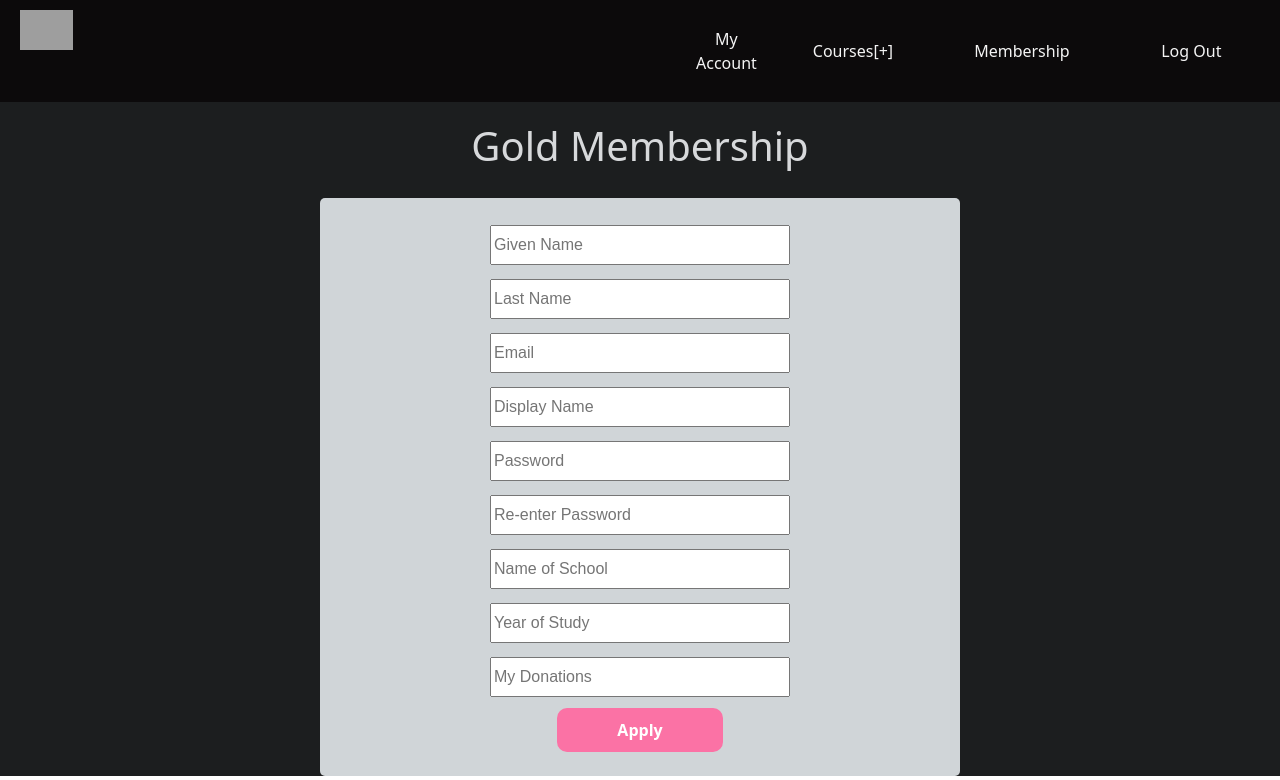
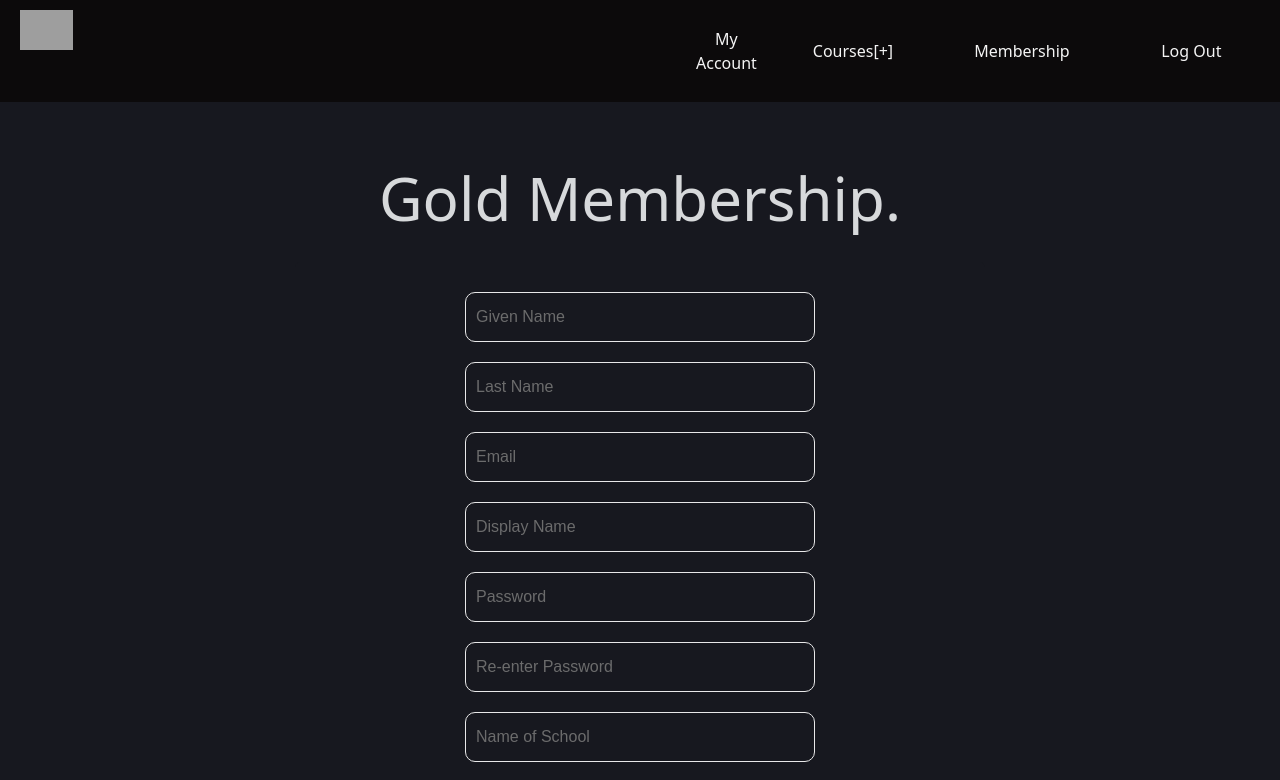
Before and after one commit to agneus/achievas, a React (Create React App) app: page /gold in a window 1280 px wide. Shown: the top 780 px of the page. Built offline with nearby package versions, Linux system fonts and the light colour scheme; no server answers; grey boxes are pictures that could not be loaded.

Commit message:
css done

```diff
--- a/src/components/Membership.js
+++ b/src/components/Membership.js
@@ -18,7 +18,7 @@ function Membership() {
         access = "Limited access for 14 days"
         type="./trial"
         ></Member>
-        <Member title="Social Security Membership"
+        <Member title="Security Membership"
         subtitle = "Free"
         access = "Limited access for 14 days"
         type="./social"
--- a/src/components/gold.js
+++ b/src/components/gold.js
@@ -18,7 +18,7 @@ function GoldForm () {
         <div>
             <Header/>
         <div className="trial">
-            <h1>Gold Membership</h1>
+            <h1>Gold Membership.</h1>
             <div className="form">
             <form>
                 <input type="text" value={firstname} placeholder="Given Name"/>
@@ -30,7 +30,7 @@ function GoldForm () {
                 <input type="text" value={school} placeholder="Name of School"/>
                 <input type="number" value={studyyear} placeholder="Year of Study"/>
                 <input type="number" value={donations} placeholder="My Donations"/>
-                <a href="#" className="button">Apply</a>
+                <a href="#" className="button gold">Apply</a>
             </form>
             </div>
 
--- a/src/components/social.js
+++ b/src/components/social.js
@@ -18,7 +18,7 @@ function SocialForm () {
         <div>
             <Header/>
         <div className="trial">
-            <h1>Social Security Membership</h1>
+            <h1>Social Security Membership.</h1>
             <div className="form">
             <form>
                 <input type="text" value={firstname} placeholder="Given Name"/>
--- a/src/components/trial.css
+++ b/src/components/trial.css
@@ -3,16 +3,20 @@
     flex-direction: column;
     justify-content: center;
     align-items: center;
+    margin-bottom: 50px;
+    background-color: #17181f !important;
 }
 
 .trial h1 {
     margin-top: 20px;
+    font-size: 60px;
 }
 
 .form {
-    background-color: rgb(208, 213, 216);
+    background-color: #17181f !important;
     border-radius: 5px;
     margin-top: 20px;
+    border: none;
 }
 
 .form > form {
@@ -25,9 +29,18 @@
 
 .form > form > input {
     margin: 7px 0px;
-    width: 300px;
-    height: 40px;
+    width: 350px;
+    height: 50px;
+    background-color: #17181f;
+    border: 0.1px white solid;
+    border-radius: 10px;
     font-family: Arial, Helvetica, sans-serif;
+    margin-top: 10px;
+    margin-bottom: 10px;
+    opacity: 0.9;
+    text-align: left;
+    padding-left: 10px;
+    color: white !important;
 }
 
 
@@ -44,10 +57,16 @@
     margin: 4px 2px;
     cursor: pointer;
     transition: transform .5s;
+    margin-bottom: 20px;
+    margin-top: 40px;
+    width: 220px;
   }
 
 .button:hover {
     transform: scale(1.08);
-    background-color: #177bd8d0;
+    color: whitesmoke;
+}
 
+.trial h1{
+    margin-top: 60px;
 }
--- a/src/components/trial.js
+++ b/src/components/trial.js
@@ -18,7 +18,7 @@ function TrialForm () {
         <div>
             <Header/>
         <div className="trial">
-            <h1>Trial Membership</h1>
+            <h1>Trial Membership.</h1>
             <div className="form">
             <form>
                 <input type="text" value={firstname} placeholder="Given Name"/>
```
Also changed, not shown: 1 other file (tests, documents, lock files or other folders).
